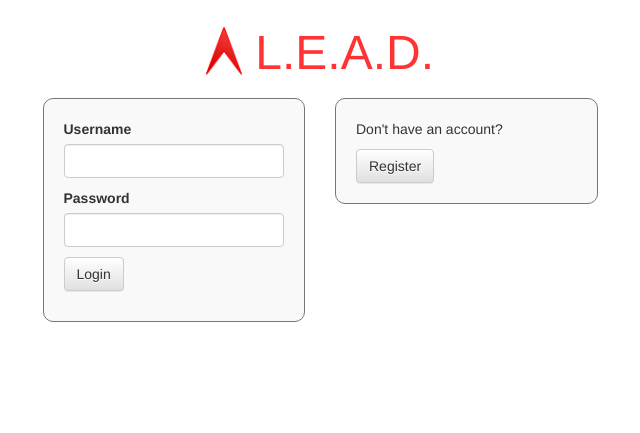
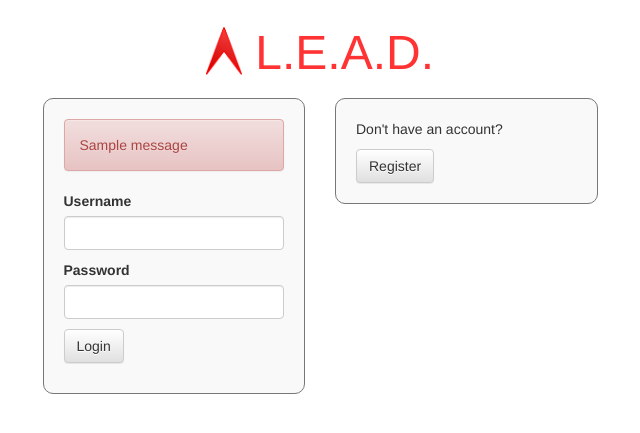
Before and after one commit to srmagura/goodnight-lead, a Django app: page /login in a window 1280 px wide. Shown: the part 51-484 px from the top of the page, without its empty margins (320-960 px from the left). Run offline with Django 3.2, Linux system fonts and the light colour scheme; tables that the repository leaves empty hold one stand-in row (values such as "Sample post"); one stand-in notice (Sample message) is shown; parts of the project's set-up code (start-up, migrations or seed data) failed here and were passed over; some libraries are stand-ins or nearby versions.

Commit message:
Adding incorrect username/password to login
Incorrect credentials now redirect back to the login page and display
an error message.

```diff
--- a/app/templates/index.html
+++ b/app/templates/index.html
@@ -94,7 +94,7 @@
                     <div class="panel-collapse collapse collapse-xs in" id="panel4-collapse">
                         <div class="panel-body">
                             This fall is the pilot of Lead Lab I. There are a series of leadership coaching sessions to help emerging leaders develop their self awareness, recognize leader preferences in others, and to have an appreciation of all three elements in the leadership triangle (leader, followers, contexts). The lab ends with<br /><br />
-                            Self -awareness is difficult to gain yet it is a necessary step if you want to excel or lead others. Emerging leaders who increase their self awareness
+                            Self-awareness is difficult to gain yet it is a necessary step if you want to excel or lead others. Emerging leaders who increase their self awareness
                         </div>
                     </div>
                 </div>
--- a/app/templates/user_templates/login.html
+++ b/app/templates/user_templates/login.html
@@ -18,6 +18,11 @@ Login
             <div class="login lead-panel">
                 <form action="{% url 'login' %}" method="post">
                     {% csrf_token %}
+                    {% if messages %}
+                        {% for message in messages %}
+                            <div class="alert alert-danger">{{ message }}</div>
+                        {% endfor %}
+                    {% endif %}
                     <p>
                         <label>Username</label><br />
                         <input name="username" type="text" class="form-control" />
--- a/app/views.py
+++ b/app/views.py
@@ -79,9 +79,9 @@ def login_page(request):
                 # Return a 'disabled account' error message
                 return HttpResponse('disabled')
         else:
-            return HttpResponse('Incorrect username or password')
-    else:
-        return render(request, 'user_templates/login.html')
+            messages.warning(request, "Incorrect username or password")
+
+    return render(request, 'user_templates/login.html')
 
 #Loads the page for registering a new user with proper form validation
 @logout_required
```
